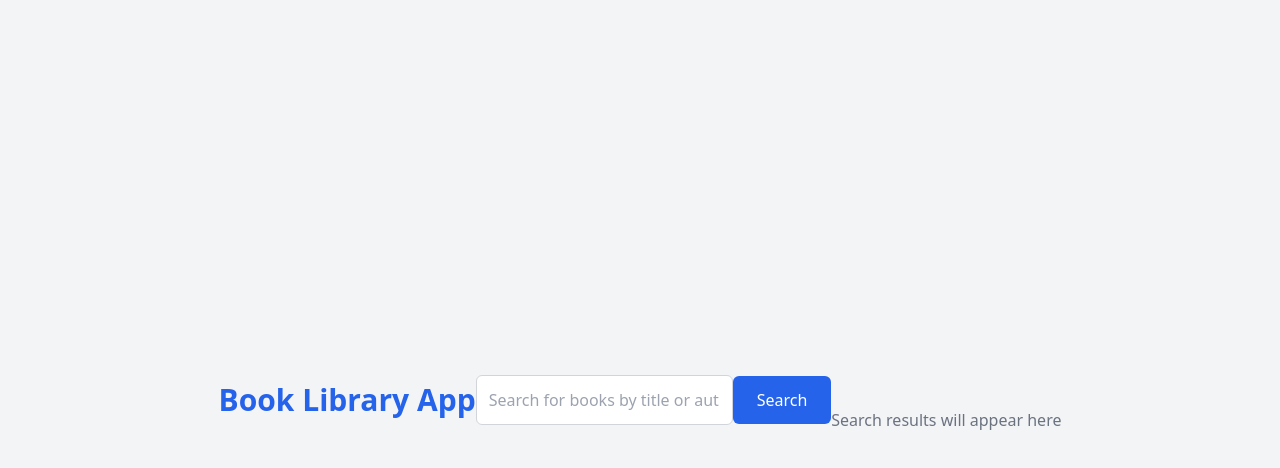
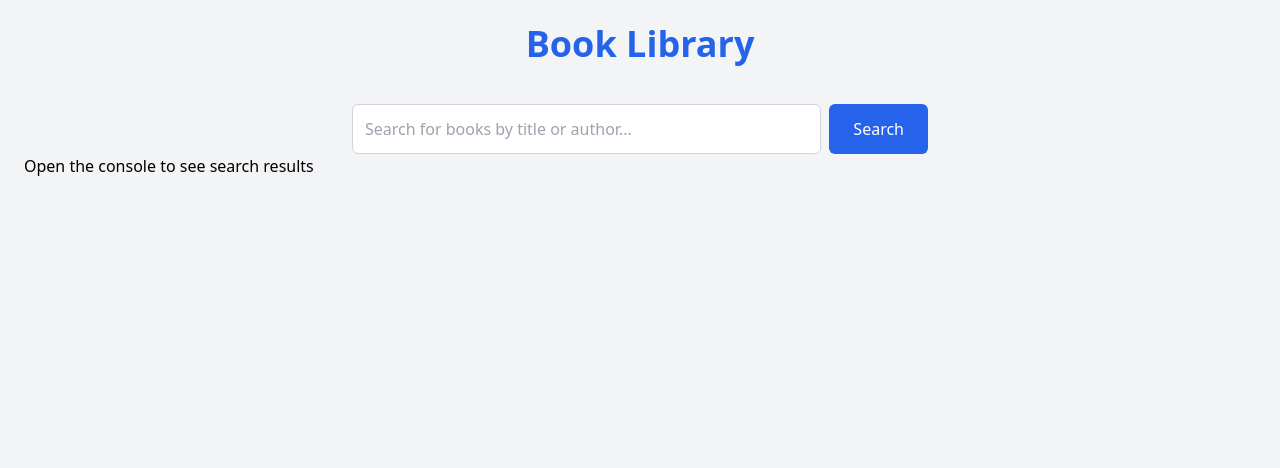
Before and after one commit to Kess4obehi/Alx-book-library-project, a React app in the folder book-library/: page / in a window 1280 px wide. Shown: the top 468 px of the page. Built offline with nearby package versions, Linux system fonts and the light colour scheme; the HTML template or start-up script is replaced by a standard one.

Commit message:
Implement book search and Google Books API integration

```diff
--- a/book-library/src/App.jsx
+++ b/book-library/src/App.jsx
@@ -1,16 +1,27 @@
 import SearchBar from "./components/SearchBar";
 
 function App() {
+  const searchBooks = async (query) => {
+    console.log("Searching for:", query);
+
+    try {
+      const response = await fetch(`https://www.googleapis.com/books/v1/volumes?q=${query}`);
+      const data = await response.json();
+      console.log("API response:", data);
+    } catch (error) {
+      console.error('Error fetching books:', error);
+    }
+  };
+
   return (
-    <div className="min-h-screen flex items-center justify-center bg-gray-100">
-      <h1 className="text-3xl font-bold text-blue-600">
-        Book Library App
+    <div className="min-h-screen bg-gray-100 p-6">
+      <h1 className="text-4xl font-bold text-center text-blue-600">
+        Book Library
       </h1>
+      <SearchBar onSearch={searchBooks} />
 
-      <SearchBar />
-
-      <div className="mt-10 text-center text-gray-500">
-        Search results will appear here
+      <div>
+        Open the console to see search results
       </div>
     </div>
   );
--- a/book-library/src/components/SearchBar.jsx
+++ b/book-library/src/components/SearchBar.jsx
@@ -1,15 +1,34 @@
-function SearchBar() {
+import { useState } from 'react';
+
+function SearchBar({ onSearch }) {
+  const [query, setQuery] = useState("");
+
+  const handleSearch = () => {
+    console.log("Search button clicked");
+    console.log("Query:", query);
+    if (!query.trim()) return;
+    onSearch(query);
+  };
   return (
-    <div>
+    <div className='w-full max-w-xl mx-auto mt-10 flex gap-2'>
       <input
+        id="book-search"
+        name="bookSearch"
         type="text"
         placeholder="Search for books by title or author..."
+        value={query}
+        onChange={(e) => setQuery(e.target.value)}
         className="flex-1 p-3 border border-gray-300 rounded-md focus:outline-none focus:ring-2 focus:ring-blue-500"
       />
-      <button className="px-6 py-3 bg-blue-600 text-white font-medium rounded-md hover:bg-blue-700 transition">
+
+      <button
+        onClick={handleSearch}
+        className="px-6 py-3 bg-blue-600 text-white font-medium rounded-md hover:bg-blue-700 transition"
+      >
         Search
       </button>
     </div>
   );
 }
+
 export default SearchBar;
```
